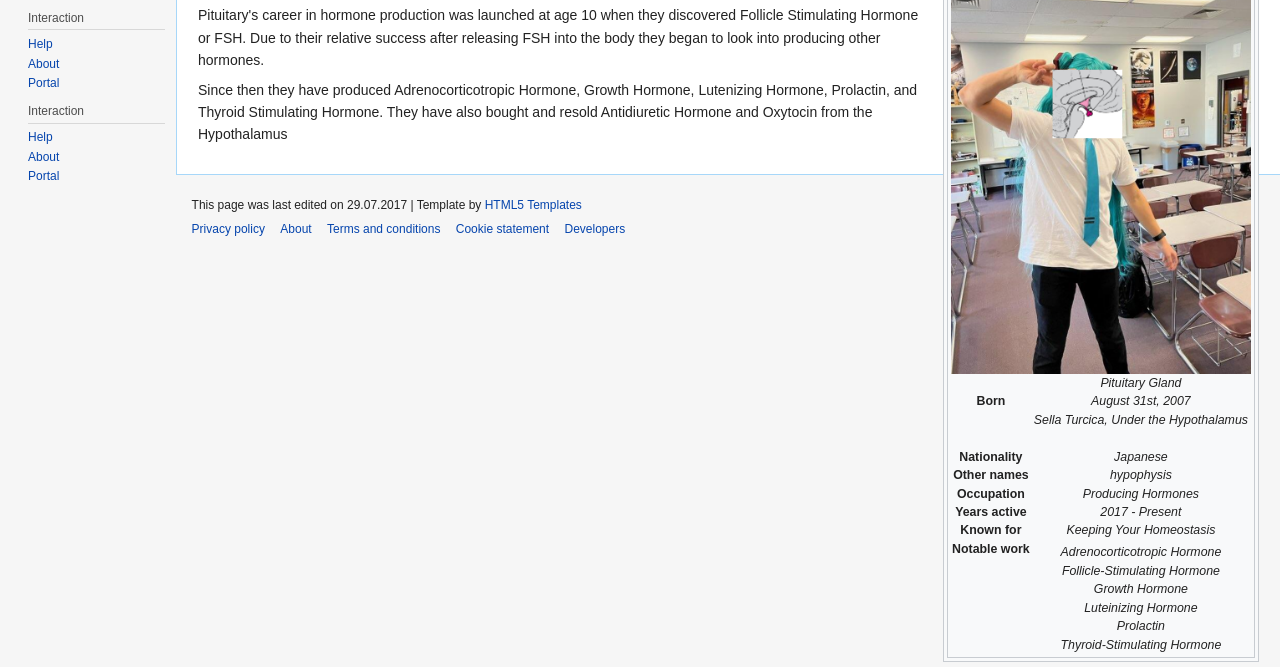
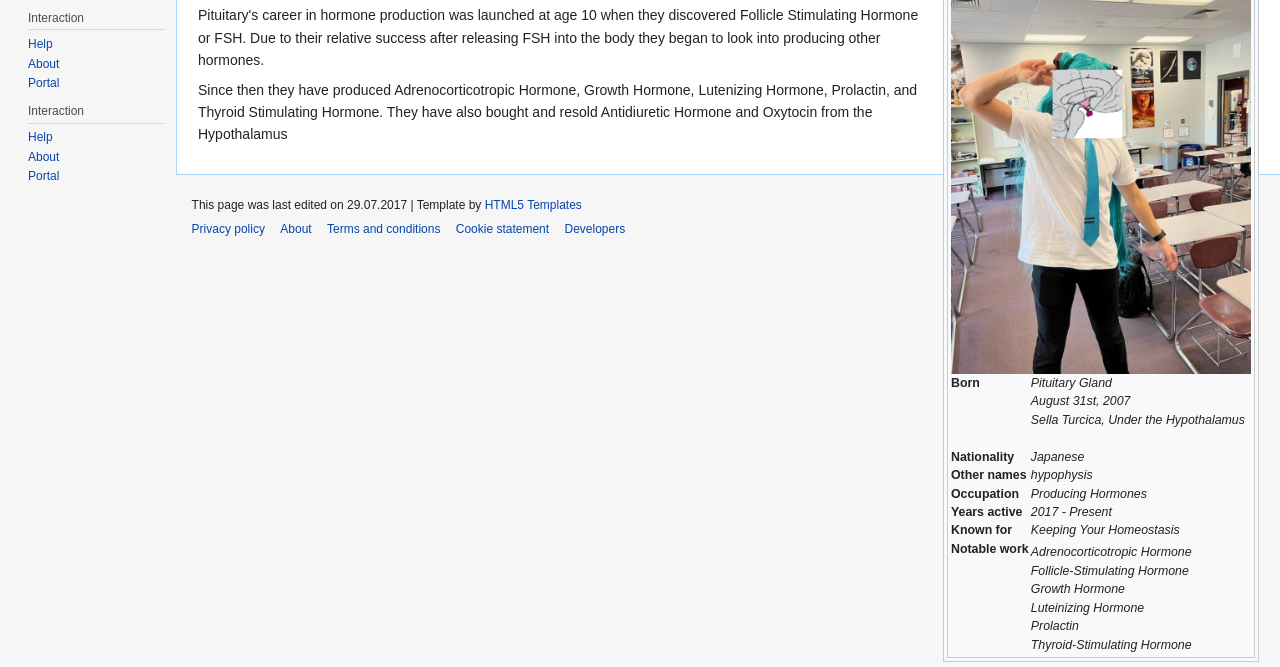
Before and after one commit to github-account-i-guess/Gland-Wikipedia, a plain HTML site: page index.html in a window 1280 px wide. Shown: the part 243-910 px from the top of the page. Drawn offline with nearby package versions, Linux system fonts and the light colour scheme; a web font is replaced by a local one.

Commit message:
What have I done

```diff
--- a/index.html
+++ b/index.html
@@ -13,6 +13,15 @@
 	<!-- Place favicon.ico in the root directory -->
 	<link rel="stylesheet" href="style.css">
 	<script src="js/vendor/modernizr-2.8.3.min.js"></script>
+	<style>
+		th {
+			vertical-align:top;
+			text-align:left;
+		}
+		td {
+			text-align:left;
+		}
+	</style>
 </head>
 
 <body>
@@ -89,7 +98,7 @@
 						<table class="infobox biography vcard">
 							<tbody>
 								<tr>
-									<th colspan="2" class="infobox-above" style="font-size:125%;">
+									<th colspan="2" class="infobox-above" style="font-size:125%;text-align: center;">
 										<div class="fn" style="display:inline-block" id="card-info-title"><i>name</i></div>
 									</th>
 								</tr>
--- a/page-handling.js
+++ b/page-handling.js
@@ -8,7 +8,6 @@ class Page {
 }
 const pages = {
     "Pituitary Gland": new Page("Pituitary Gland", "<p>Pituitary Gland (Japanese: 脳下垂体) is a Vocaloid produced by Natural Selection. However, Vocaloids began to lose popularity so Pituitary moved to the field of hormone production. They are known for creating many of the essential hormones for homeostasis.</p><p>Pituitary's career in hormone production was launched at age 10 when they discovered Follicle Stimulating Hormone or FSH. Due to their relative success after releasing FSH into the body they began to look into producing other hormones.</p><p>Since then they have produced Adrenocorticotropic Hormone, Growth Hormone, Lutenizing Hormone, Prolactin, and Thyroid Stimulating Hormone. They have also bought and resold Antidiuretic Hormone and Oxytocin from the Hypothalamus</p>", {
-        name: "Pituitary Gland",
         birth_name: "Pituitary Gland",
         birth_date: "August 31st, 2007",
         birth_place: "Sella Turcica, Under the Hypothalamus",
@@ -31,65 +30,77 @@ const pages = {
         </ul>
         `
     }),
-    "Thyroid": new Page("Thyroid", "Queen Thyroid (Born 1512) is a", {
-        name:"",
-        birth_name:"",
-        birth_date:"",
-        birth_place:"",
+    "Thyroid": new Page("Thyroid", "Thyroid Hartwell White Sr., also known by his alias Thyroidberg, was a skilled human anatomist and co-founder of a biology research facility before he accepted a buy-out from his business partners. Thyroid watched his partners become billionaires while he was stuck as a high-school anatomy Anatomy and Physiology teacher in Under the Larynx, New Mexico barely able to make end meet for his family. On his 50th birthday, Thyroid was diagnosed with Stage III thyroid cancer. After discovering this, Thyroid resulted to creating and selling Thyroxine,Triiodothyronine, Reverse Triiodothyronine, and Calcatonin with his former student, Parathyroid Pinkman to ensure the security of his family after he died. Because of Thyroid's experience in anatomy, he created Triiodothyronine which had way more of an impact on the body's metabolism than Thyroxine. ", {
+        birth_name:"Thyroid Hartwell White",
+        birth_date:"September 7, 1958",
+        birth_place:"Under the Larynx, New Mexico",
+        death_date:"September 7, 2010 (Aged 52)",
+        death_place:"",
+        nationality:"American",
+        other_names:"Thyroidberg",
+        occupation:"Metabolism Lord<br>High School Biology Teacher",
+        years_active:"",
+        "Years&nbsp;active":"",
+        known_for:"Making the Triiodothyronine",
+        notable_works:`
+        <ul>
+            <li>Thyroxine (T4)</li>
+            <li>Triiodothyronine (T3)</li>
+            <li>Reverse Triiodothyronine (RT3)</li>
+            <li>Calcitonin</li>
+        </ul>`
+    }),
+    "Parathyroid": new Page("Parathyroid", "Parathyroid Bruce Pinkman is a Parathyroid cook and distributor who works with his former high school Anatomy and Physiology teacher, Thyroid White. While he started out as a low-level Parathyroid Hormone distributor, he became the business partner of Thyroid White, helping Thyroid in controlling the levels of calcium circulating in the body. He did this by distributing Parathyroid Hormone which raised blood calcium levels while Thyroid White released calcitonin to lower blood calcium levels.", {
+        birth_name:"Parathyroid Bruce Pinkman",
+        birth_date:"September 24, 1984",
+        birth_place:"Under the Larynx, New Mexico",
         death_date:"",
         death_place:"",
-        died:"",
-        nationality:"",
+        Died:"",
+        nationality:"American",
         other_names:"",
-        occupation:"",
+        "Other&nbsp;names": "",
+        occupation:"Parathyroid Hormone Manufacturer and Distributor<br>Serum Calcium Enforcer",
         years_active:"",
-        known_for:"",
-        notable_works:""
+        "Years&nbsp;active":"",
+        known_for:"Maintaining Your Blood Calcium",
+        notable_works:"Parathyroid Hormone",
+        // "Notable work":""
     }),
-    "Parathyroid": new Page("Thyroid", "Queen Thyroid (Born 1512) is a", {
-        name:"",
-        birth_name:"",
-        birth_date:"",
-        birth_place:"",
+    "Adrenal Gland": new Page("Adrenal Gland", "The Adrenal Gland (born 2014) is a fictional character from the TV Show, Kidney Adventures, where Adrenal Gland, played by Jack Black, serves as the sidekick to the Kidney (played by Smurf Cat). Inside Kidney Adventures, Adrenal Gland sits on top of Kidney's head and supplies him with hormones to help him on his adventures. While Adrenal Gland is best known for helping Kidney out by giving him adrenaline and cortisol when he is in a dire situation, Adrenal Gland also produces Aldosterone to make sure that Kidney's blood PH is correct and produces Androgens to make Kidney more toxicly masculine so that he can develop as a character over the series.", {
+        birth_name:"Adrenal Gland",
+        birth_date:"2014",
+        birth_place:"Above The Kidney",
         death_date:"",
         death_place:"",
-        died:"",
-        nationality:"",
+        Died:"",
+        nationality:"Russian",
+        other_names:"Suprarenal Glands",
+        occupation:"Hormone Production",
+        years_active:"2014 - Present",
+        known_for:"Being the Kidney's Hat",
+        notable_works:`<ul>
+            <li>Cortisol</li>
+            <li>Aldosterone</li>
+            <li>DHEA</li>
+            <li>Androgenic Steroids</li>
+            <li>Adrenaline (epinephrine)</li>
+            <li>Noradrenaline(norepinephrine)</li>
+    </ul>`
+    }),
+    "Pancreas": new Page("Pancreas", "Sir James Pancreas McCartney is a British Singer, Organ, and Gland who achieved body-wide fame for playing the organ for the band, Digestive System. However, while he is best known for his musical work, he was also a big player in the regulating blood sugar industry. In between concerts, Pancreas McCartney served as the CEO of Apple Corp Limited. This company produces insulin and glucagon to help people regulate their blood sugar. Additionally, Apple Corp helps educate people about health. In fact Pancreas actually came up with the saying, \"An Apple a Day Keeps The Doctor Away.\" ", {
+        birth_name:"Pancreas James McCartney",
+        birth_date:" June 18 , 1942",
+        birth_place:"InferiortoLiverPool, England",
+        death_date:"November 9th 1966",
+        death_place:"London, England",
+        nationality:"British",
         other_names:"",
-        occupation:"",
-        years_active:"",
-        known_for:"",
-        notable_works:""
-    }),
-    "Adrenal Gland": new Page("Thyroid", "Queen Thyroid (Born 1512) is a", {
-        name:"",
-        birth_name:"",
-        birth_date:"",
-        birth_place:"",
-        death_date:"",
-        death_place:"",
-        died:"",
-        nationality:"",
-        other_names:"",
-        occupation:"",
-        years_active:"",
-        known_for:"",
-        notable_works:""
-    }),
-    "Pancreas": new Page("Thyroid", "Queen Thyroid (Born 1512) is a", {
-        name:"",
-        birth_name:"",
-        birth_date:"",
-        birth_place:"",
-        death_date:"",
-        death_place:"",
-        died:"",
-        nationality:"",
-        other_names:"",
-        occupation:"",
-        years_active:"",
-        known_for:"",
-        notable_works:""
+        "Other&nbsp;names": "",
+        occupation:"Regulating Blood Sugar",
+        years_active:"1957- 1966",
+        known_for:"Insulin<br>Glucagon",
+        notable_works:"Sgt. Sugar's Lonely Hearts Club Band"
     })
 };
 
```
Also changed, not shown: img/Adrenal Gland.png (added), img/Pancreas.png (added).
